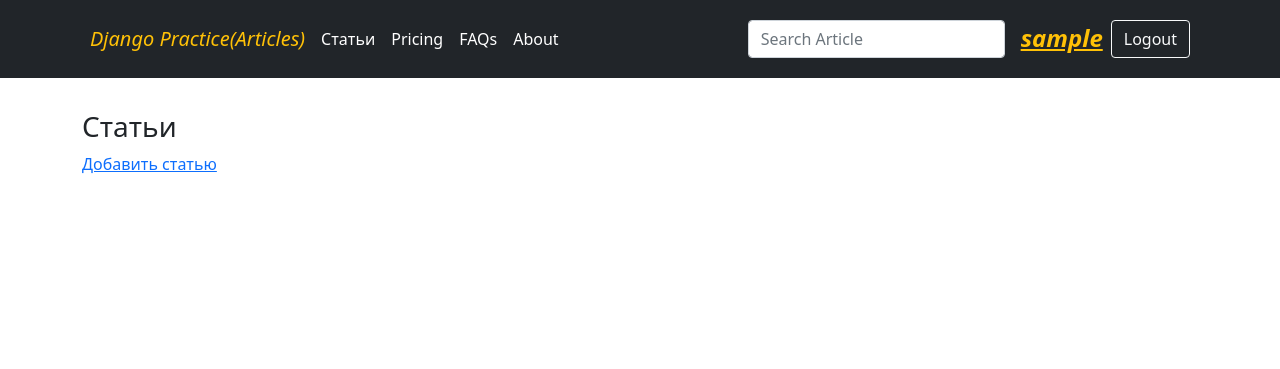
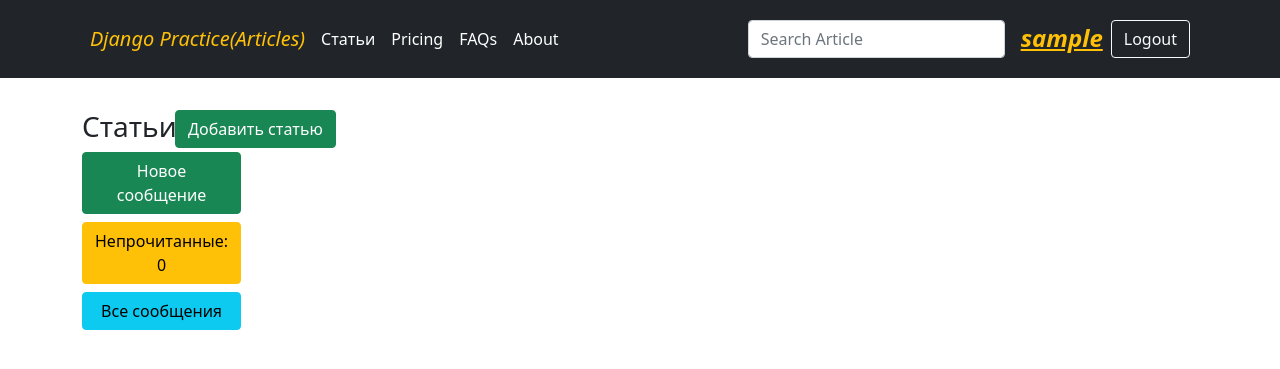
Before and after one commit to AmigoSP/Django_Practic, a Django app: page /accounts/profile/ in a window 1280 px wide. Shown: the top 369 px of the page. Run offline with Django 3.2, Linux system fonts and the light colour scheme; the visitor is signed in with stand-in values (Sample User, id 1); data that the repository does not hold is empty.

Commit message:
Внесены корректировки в шаблоны html. Добавлены кнопки для личных сообщений

```diff
--- a/accounts/templates/accounts/profile.html
+++ b/accounts/templates/accounts/profile.html
@@ -1,20 +1,30 @@
 {% extends 'layout/basic.html' %}
 
+
+
 {% block body_content %}
+    <div class="row justify-content-start">
+        <div class="col-1">
             <h3>Статьи</h3>
+        </div>
+        <div class="col">
             {% if user.is_authenticated %}
-        <a href="{% url 'article_add' %}">Добавить статью</a><br>
+        <a class="btn btn-success" href="{% url 'article_add' %}">Добавить статью</a><br>
     {% endif %}
+        </div>
+    </div>
+
+    <div class="col">
         {% for article in articles %}
             <div class="card">
                 {#            <img src="..." class="card-img-top" alt="...">#}
                 <div class="card-body">
-                <h5 class="card-title">{{ article.title }}</h5>
+                    <h5 class="d-inline card-title">{{ article.title }}</h5>
                     {% if user.pk is article.author.pk %}
-                    <a href="{% url 'article_change' article.id %}">Редактировать статью</a>
+                        <a class="d-inline p-2" href="{% url 'article_change' article.id %}">Редактировать статью</a>
                     {% endif %}
                     <p class="card-text">{{ article.body|truncatewords:25 }}</p>
-                <a href="#" class="btn btn-primary">Go somewhere</a>
+                    <a href="{% url 'article_detail' article.id %}" class="btn btn-primary">Read...</a>
                 </div>
                 <ul class="list-group list-group-flush">
                     <li class="list-group-item">Автор: {{ article.author }}</li>
@@ -23,7 +33,11 @@
                     {% else %}
                         <li class="list-group-item">Дата изменения: {{ article.date }}</li>
                     {% endif %}
-                <li class="list-group-item">Комментарии: {{ article.comments.count }}</li>
+                    <li class="list-group-item">Комментарии: {{ article.comments.count }}
+                        {% if user.is_authenticated %}
+                            <a class="p-2" href="{% url 'comment_add' article.id %}">Добавить комментарий</a>
+                        {% endif %}
+                    </li>
                 </ul>
                 {% for comment in article.comments.all %}
 
@@ -39,11 +53,20 @@
                         {% endif %}
                     </div>
                 {% endfor %}
-            {% if user.is_authenticated %}
-                <a href="{% url 'comment_add' article.id %}">Добавить комментарий</a>
-            {% endif %}
+
             </div><br>
 
         {% endfor %}
+    </div>
+
+    <div class="col-1">
+
+        <div class="d-grid gap-2 col mx-auto">
+            <button class="btn btn-success" type="button">Новое сообщение</button>
+            <button class="btn btn-warning" type="button">Непрочитанные: 0</button>
+            <button class="btn btn-info" type="button">Все сообщения</button>
+        </div>
+
+    </div>
 
 {% endblock %}
--- a/accounts/templates/layout/basic.html
+++ b/accounts/templates/layout/basic.html
@@ -62,7 +62,10 @@
             {{ result_found }}
         </h3>
     {% endblock form_found_message %}
-    {% block body_content %}{% endblock %}
+    <div class="row">
+        {% block body_content %}{% endblock %}
+    </div>
+
 
 </div>
 
```
Also changed, not shown: article/templates/article/article_detail.html (+18 -9 lines), article/templates/article/article_main.html (+11 -5 lines), 1 other file. Lines whose indentation alone changed are shown as unchanged.
